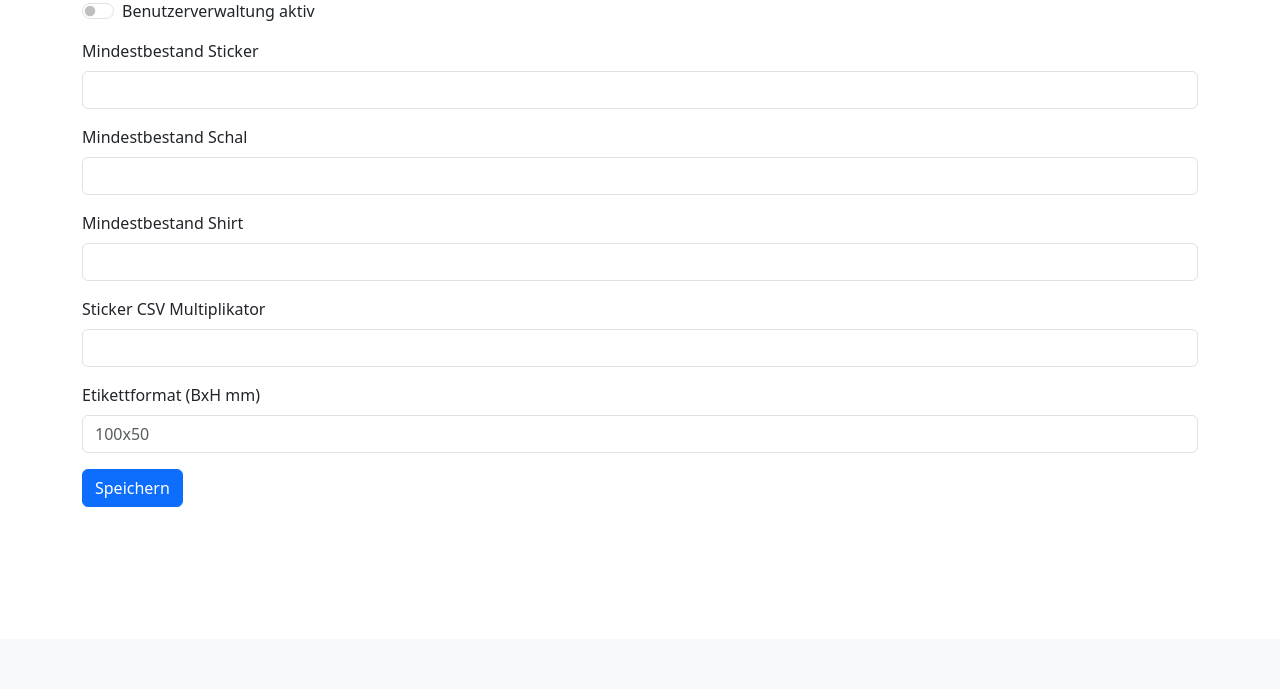
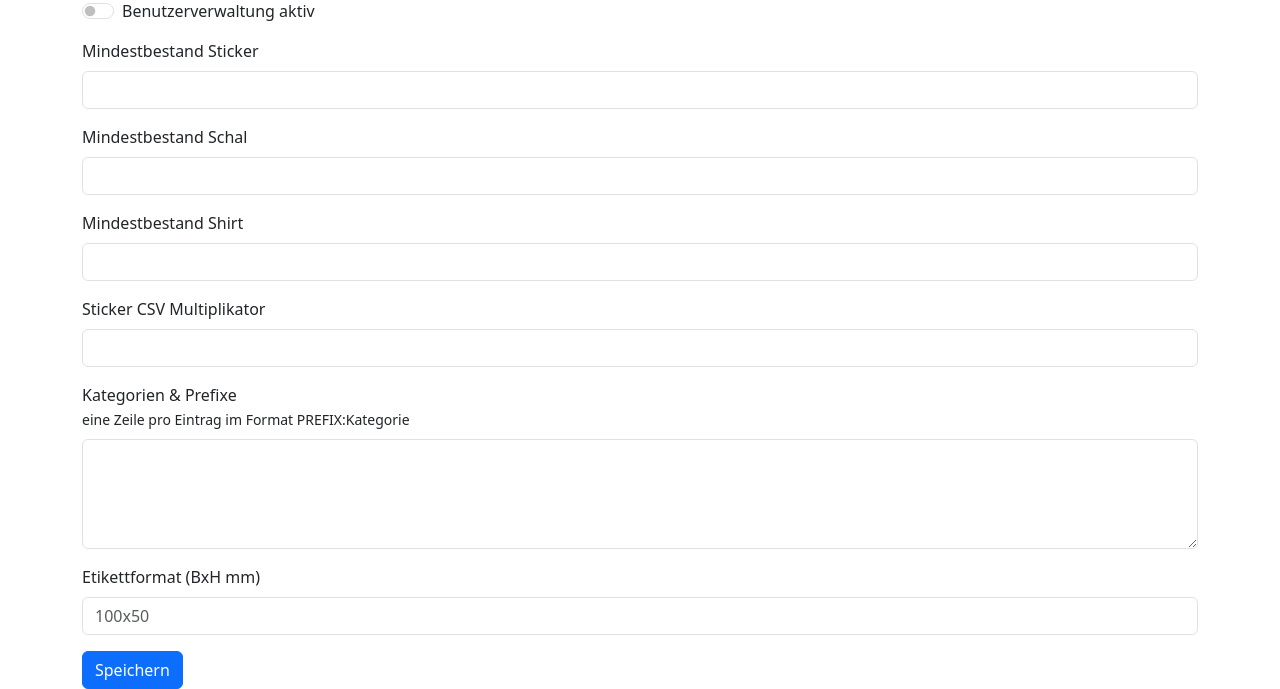
Before and after one commit to Phantomias1403/Lagerbestand, a Flask app: page /settings in a window 1280 px wide. Shown: the part 161-850 px from the top of the page. Before the commit the page ends 668 px from the top, so only its background shows below. Run offline with Flask 3, Linux system fonts and the light colour scheme; a user stored in the database is signed in; parts of the project's set-up code (start-up, migrations or seed data) failed here and were passed over.

Commit message:
Update settings.html

```diff
--- a/app/templates/settings.html
+++ b/app/templates/settings.html
@@ -14,6 +14,10 @@
     <input class="form-control" type="number" name="min_stock_shirt" value="{{ settings.min_stock_shirt }}"></div>
   <div class="mb-3"><label class="form-label">Sticker CSV Multiplikator</label>
     <input class="form-control" type="number" name="sticker_csv_multiplier" value="{{ settings.sticker_csv_multiplier }}"></div>
+  <div class="mb-3">
+    <label class="form-label">Kategorien &amp; Prefixe<br><small>eine Zeile pro Eintrag im Format PREFIX:Kategorie</small></label>
+    <textarea class="form-control" name="category_prefixes" rows="4">{{ settings.category_prefixes }}</textarea>
+  </div>
   <div class="mb-3"><label class="form-label">Etikettformat (BxH mm)</label>
     <input class="form-control" name="etikett_format" value="{{ settings.etikett_format }}" placeholder="100x50"></div>
   <button type="submit" class="btn btn-primary">Speichern</button>
```
